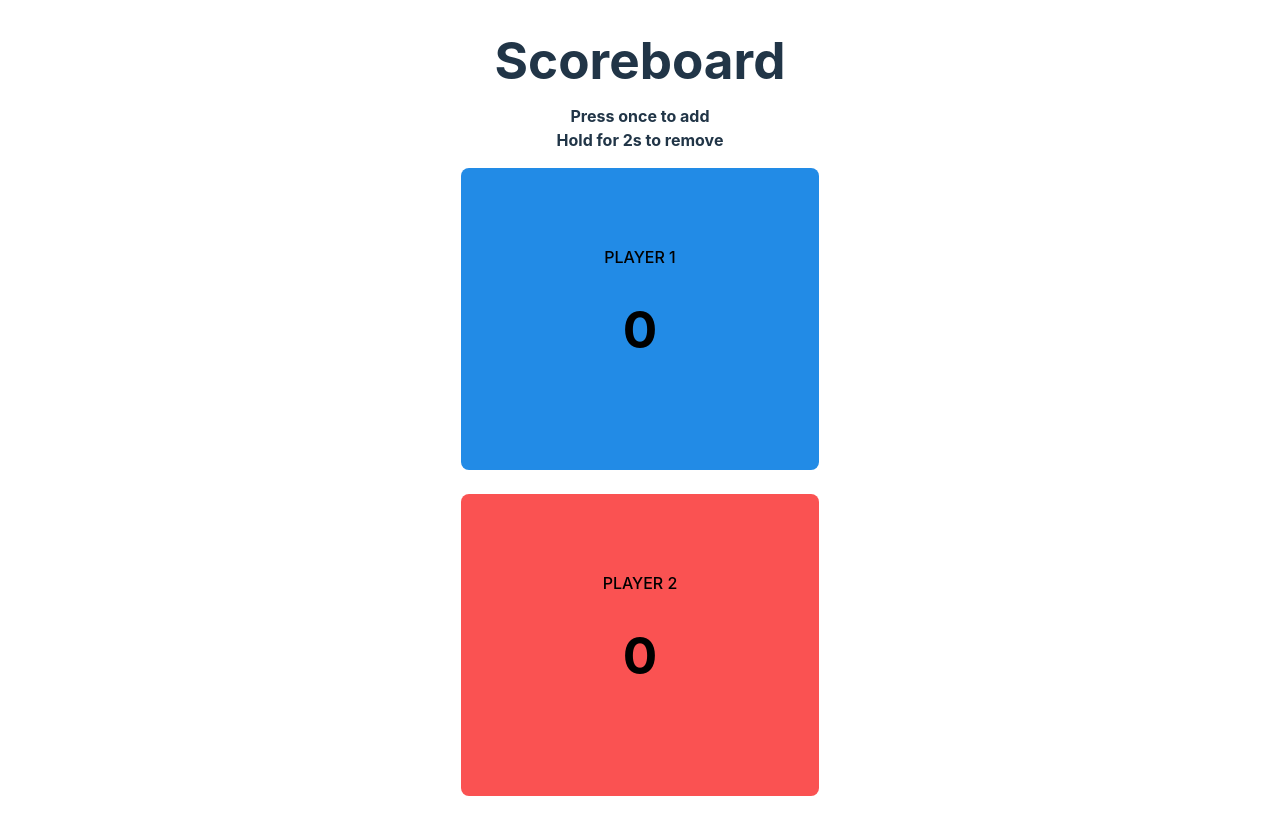
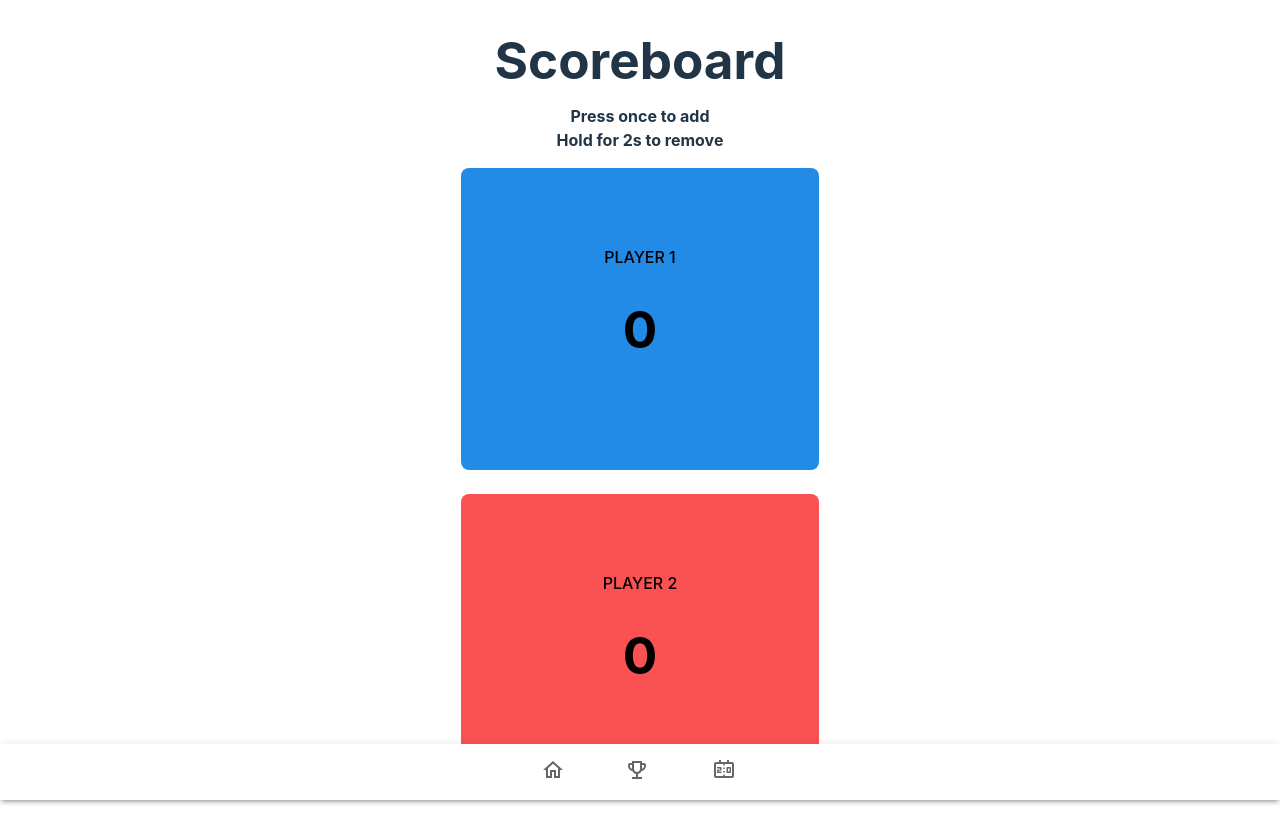
Before and after one commit to christianrazul/matchpoint, a React (Vite) app: page /scoreboard in a window 1280 px wide. Built offline with nearby package versions, Linux system fonts and the light colour scheme.

Commit message:
Build the bottom nav

```diff
--- a/src/App.tsx
+++ b/src/App.tsx
@@ -1,7 +1,7 @@
-import { BrowserRouter, NavLink, Route, Routes } from 'react-router-dom';
+import { Route, Routes } from 'react-router-dom';
 import './App.css';
 import LandingPage from './pages/LandingPage';
-import ScoreboardPage from './pages/ScoreboardPage';
+import ScoreboardPage from './pages/ScoreboardPage/ScoreboardPage';
 
 function App() {
   return (
--- /dev/null
+++ b/src/components/BottomNav.tsx
@@ -0,0 +1,23 @@
+import { EmojiEventsOutlined, HomeOutlined, ScoreboardOutlined } from '@mui/icons-material';
+import { BottomNavigation, BottomNavigationAction, Paper } from '@mui/material';
+import { NavLink } from 'react-router-dom';
+
+const BottomNav = () => {
+  return (
+    <Paper sx={{ position: 'fixed', bottom: 0, left: 0, right: 0 }} elevation={3}>
+      <BottomNavigation>
+        <NavLink to='/'>
+          <BottomNavigationAction label='Home' icon={<HomeOutlined />} />
+        </NavLink>
+        <NavLink to='/tournament'>
+          <BottomNavigationAction label='Tournament' icon={<EmojiEventsOutlined />} />
+        </NavLink>
+        <NavLink to='/scoreboard'>
+          <BottomNavigationAction label='Scoreboard' icon={<ScoreboardOutlined />} />
+        </NavLink>
+      </BottomNavigation>
+    </Paper>
+  );
+};
+
+export default BottomNav;
--- a/src/pages/LandingPage.tsx
+++ b/src/pages/LandingPage.tsx
@@ -1,3 +1,4 @@
+import BottomNav from '../components/BottomNav';
 import ModeSelector from '../components/ModeSelector';
 
 const LandingPage = () => {
@@ -5,6 +6,8 @@ const LandingPage = () => {
     <div>
       <h1>Match Point</h1>
       <ModeSelector />
+
+      <BottomNav />
     </div>
   );
 };
--- a/src/pages/ScoreboardPage.tsx
+++ /dev/null
@@ -1,28 +0,0 @@
-import ScoreBox from '../components/ScoreBox';
-
-const ScoreboardPage = () => {
-  return (
-    <>
-      <div>
-        <h1 style={{ margin: '0' }}>Scoreboard</h1>
-        <div
-          style={{
-            display: 'flex',
-            flexDirection: 'column',
-            justifyContent: 'flex-start',
-            padding: '1rem',
-          }}
-        >
-          <h4 style={{ margin: '0' }}>Press once to add</h4>
-          <h4 style={{ margin: '0' }}>Hold for 2s to remove</h4>
-        </div>
-      </div>
-      <div style={{ display: 'flex', flexDirection: 'column', gap: '24px' }}>
-        <ScoreBox player={1} maxScore={11} />
-        <ScoreBox player={2} maxScore={11} />
-      </div>
-    </>
-  );
-};
-
-export default ScoreboardPage;
--- /dev/null
+++ b/src/pages/ScoreboardPage/ScoreboardPage.css
@@ -0,0 +1,16 @@
+.tips {
+  display: flex;
+  flex-direction: column;
+  justify-content: flex-start;
+  padding: 1rem;
+}
+
+.tips h4 {
+  margin: 0;
+}
+
+.boxContainer {
+  display: flex;
+  flex-direction: column;
+  gap: 24px;
+}
--- /dev/null
+++ b/src/pages/ScoreboardPage/ScoreboardPage.tsx
@@ -0,0 +1,27 @@
+import { NavLink } from 'react-router-dom';
+import ScoreBox from '../../components/ScoreBox';
+import '../ScoreboardPage/ScoreboardPage.css';
+import { Button } from '@mui/material';
+import { Home } from '@mui/icons-material';
+import BottomNav from '../../components/BottomNav';
+
+const ScoreboardPage = () => {
+  return (
+    <>
+      <div>
+        <h1 style={{ margin: '0' }}>Scoreboard</h1>
+        <div className='tips'>
+          <h4>Press once to add</h4>
+          <h4>Hold for 2s to remove</h4>
+        </div>
+      </div>
+      <div className='boxContainer'>
+        <ScoreBox player={1} maxScore={11} />
+        <ScoreBox player={2} maxScore={11} />
+      </div>
+      <BottomNav />
+    </>
+  );
+};
+
+export default ScoreboardPage;
```
